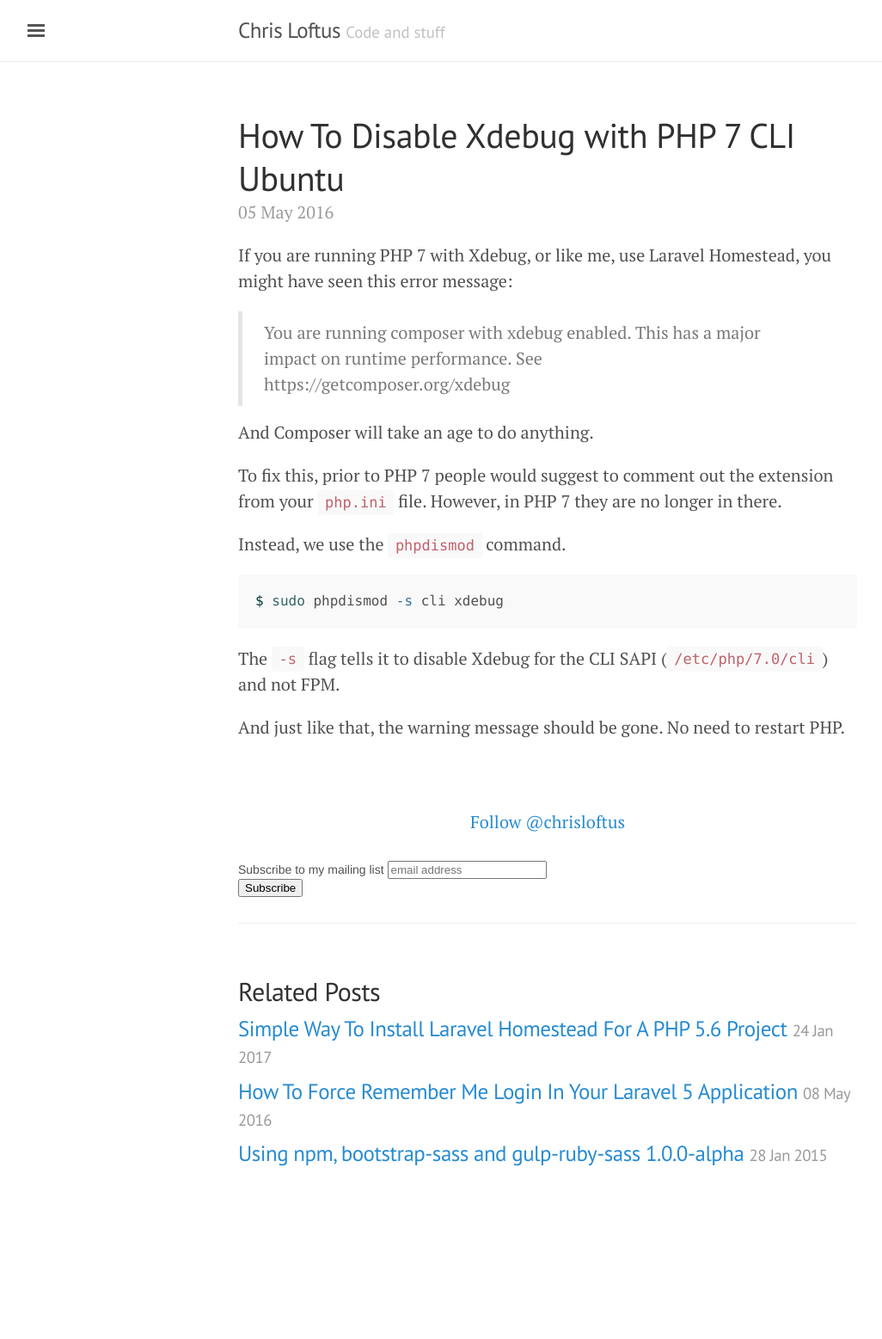
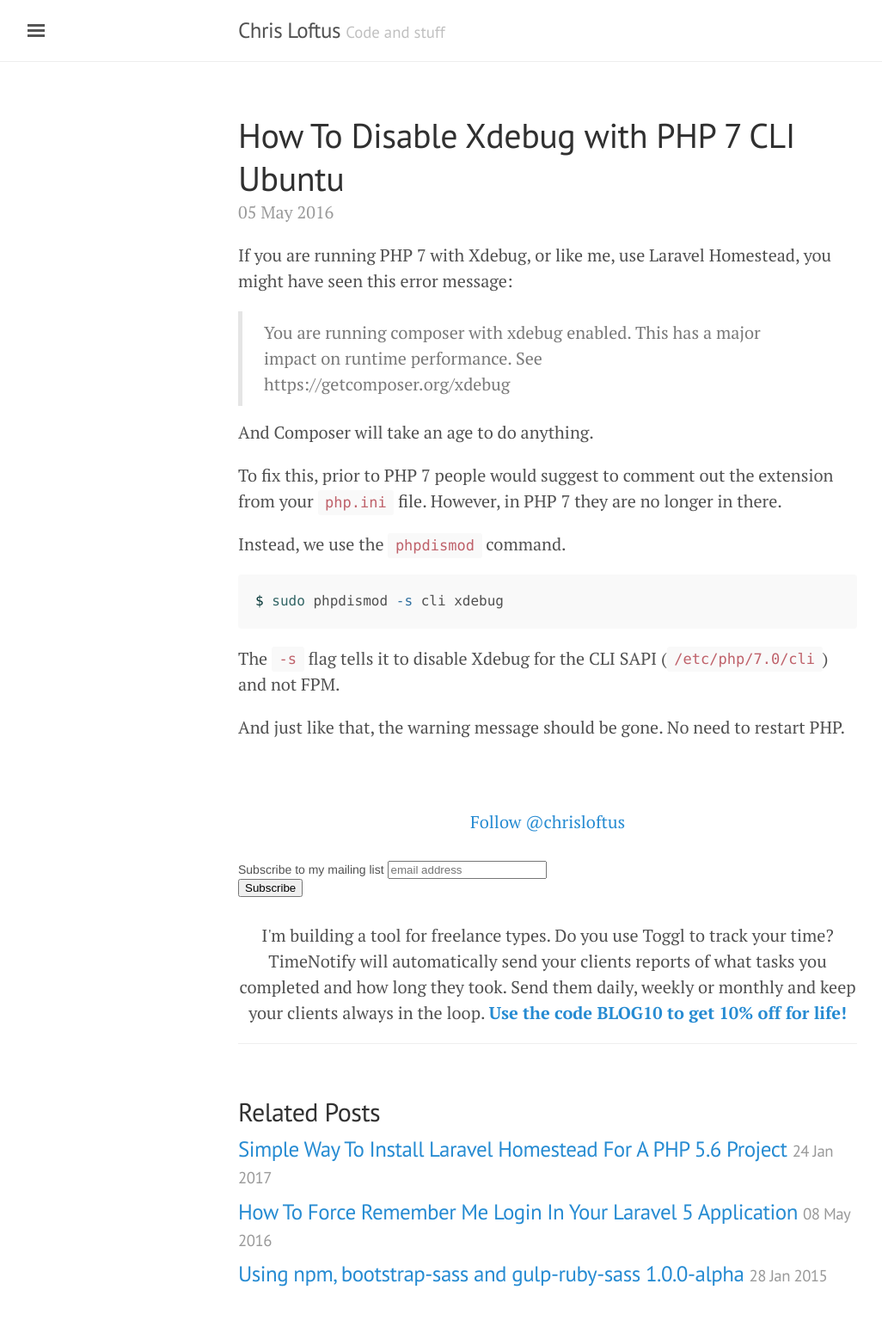
Before and after one commit to chrisloftus/chrisloftus.github.io, a Jekyll site: the page built from _posts/2016-05-05-how-to-disable-xdebug-php7-cli-ubuntu.markdown, in a window 1280 px wide. Shown: the whole page at 86% size, without its empty margins (3-1029 px from the left). Built offline with Jekyll 4.4.1, drawn with Linux system fonts in a browser that asks for light colours; comment, search, counter and statistics services are not loaded; before the commit the page ends 1417 px from its top, so only the background shows below that.

Commit message:
Add TimeNotify promo

```diff
--- a/_layouts/post.html
+++ b/_layouts/post.html
@@ -34,6 +34,16 @@ layout: default
 
 <!--End mc_embed_signup-->
 
+<p style="text-align: center;">
+  I'm building a tool for freelance types. Do you use Toggl to track your time?
+  TimeNotify will automatically send your clients reports of what tasks you
+  completed and how long they took. Send them daily, weekly or monthly and keep
+  your clients always in the loop.
+  <a href="https://www.timenotify.co/signup?p=plus" style="font-weight: bold;">
+    Use the code BLOG10 to get 10% off for life!
+  </a>
+</p>
+
 <div class="related">
   <h2>Related Posts</h2>
   <ul class="related-posts">
```
